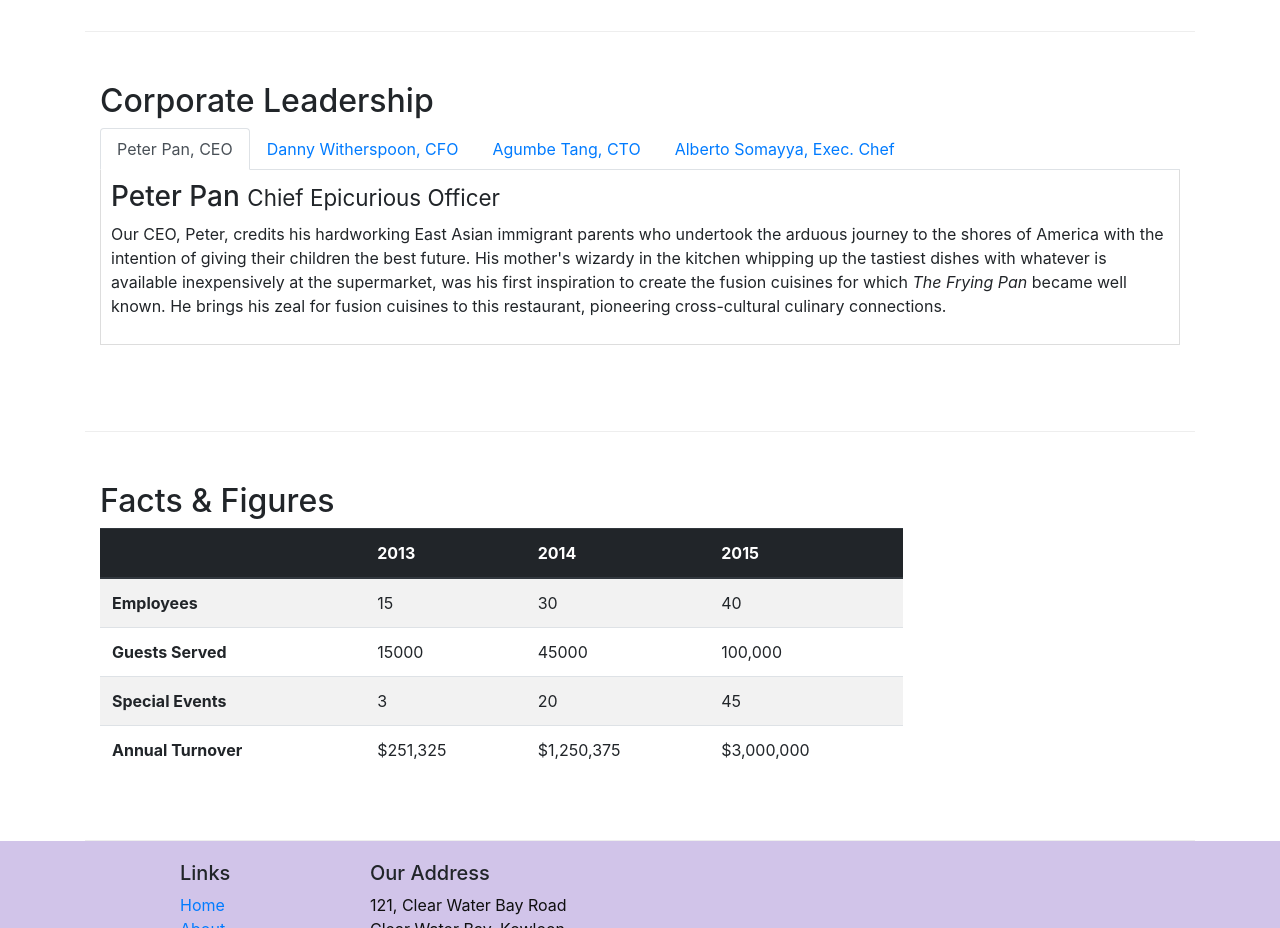
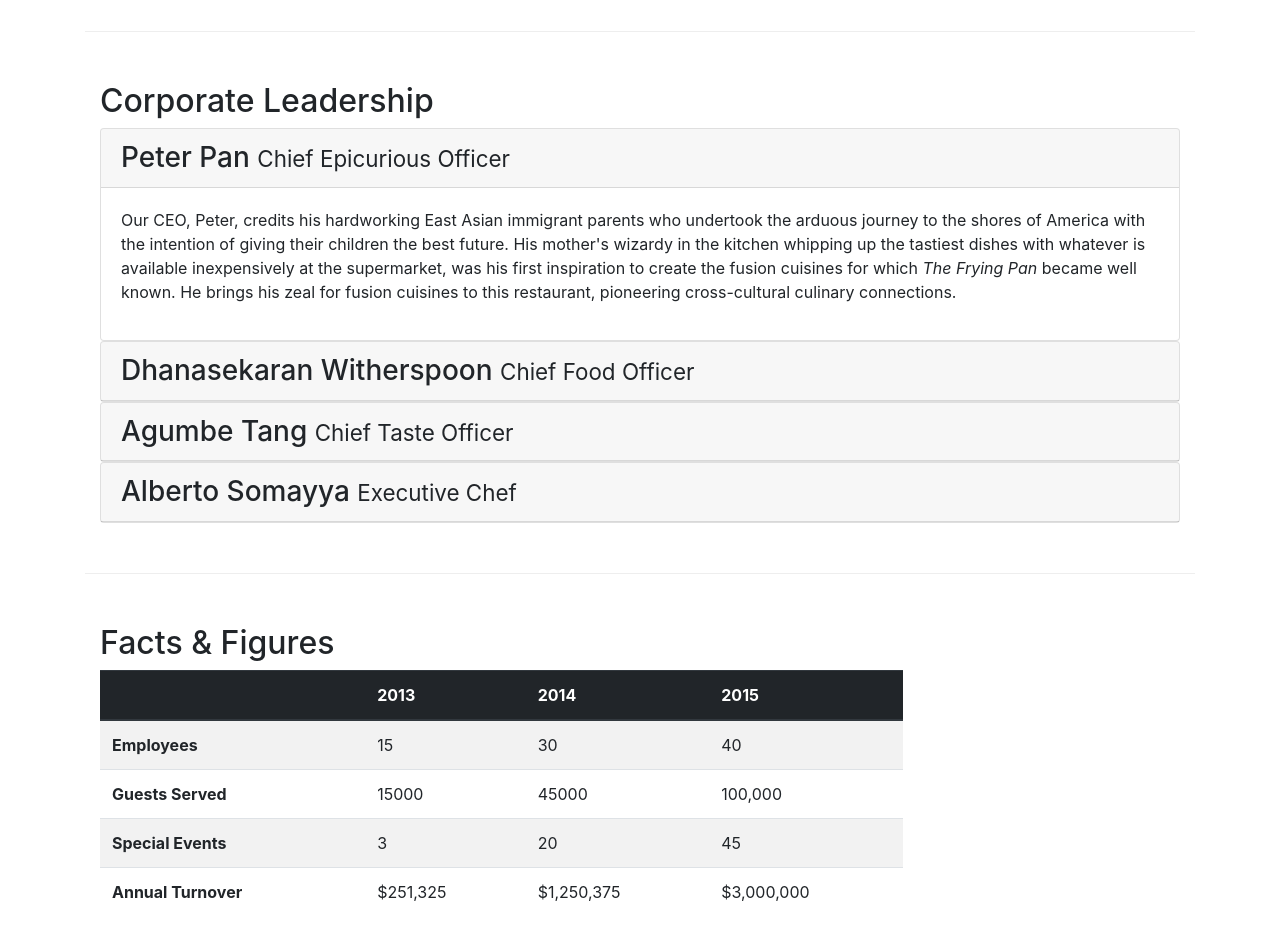
Before and after one commit to meAmitPatil/test, a website: page aboutus.html in a window 1280 px wide. Shown: the part 940-1868 px from the top of the page. Drawn offline with nearby package versions, Linux system fonts and the light colour scheme.

Commit message:
accordion

```diff
--- a/aboutus.html
+++ b/aboutus.html
@@ -105,43 +105,61 @@
             <div class="col-12">
                 <h2>Corporate Leadership</h2>
 
-
-                <ul class="nav nav-tabs">
-                    <li class="nav-item">
-                        <a class="nav-link active" href="#peter" role="tab" data-toggle="tab">Peter Pan, CEO</a>
-                    </li>
-                    <li class="nav-item">
-                        <a class="nav-link" href="#danny" role="tab" data-toggle="tab">Danny Witherspoon, CFO</a>
-                    </li>
-                    <li class="nav-item">
-                        <a class="nav-link" href="#agumbe" role="tab" data-toggle="tab">Agumbe Tang, CTO</a>
-                    </li>
-                    <li class="nav-item">
-                        <a class="nav-link" href="#alberto" role="tab" data-toggle="tab">Alberto Somayya, Exec. Chef</a>
-                    </li>
-                </ul>
-
-
-
-                <div class="tab-content">
-                    <div role="tabpanel" class="tab-pane fade show active" id="peter">
-                        <h3>Peter Pan <small>Chief Epicurious Officer</small></h3>
-                        <p class="d-none d-sm-block">Our CEO, Peter, credits his hardworking East Asian immigrant parents who undertook the arduous journey to the shores of America with the intention of giving their children the best future. His mother's wizardy in the kitchen whipping up the tastiest dishes with whatever is available inexpensively at the supermarket, was his first inspiration to create the fusion cuisines for which <em>The Frying Pan</em> became well known. He brings his zeal for fusion cuisines to this restaurant, pioneering cross-cultural culinary connections.</p>
+                <div id="accordion">
+                    <div class="card">
+                        <div class="card-header" role="tab" id="peterhead">
+                            <h3 class="mb-0">
+                               <a data-toggle="collapse" data-target="#peter"> Peter Pan <small>Chief Epicurious Officer</small>
+                               </a>
+                            </h3>
+                        </div>
+                            <div role="tabpanel" class="collapse show" id="peter" data-parent="#accordion">
+                                <div class="card-body">
+                                    <p class="d-none d-sm-block">Our CEO, Peter, credits his hardworking East Asian immigrant parents who undertook the arduous journey to the shores of America with the intention of giving their children the best future. His mother's wizardy in the kitchen whipping up the tastiest dishes with whatever is available inexpensively at the supermarket, was his first inspiration to create the fusion cuisines for which <em>The Frying Pan</em> became well known. He brings his zeal for fusion cuisines to this restaurant, pioneering cross-cultural culinary connections.</p>
+                                </div>
+                            </div>
                     </div>
 
-                    <div role="tabpanel" class="tab-pane fade" id="danny">
-                        <h3>Dhanasekaran Witherspoon <small>Chief Food Officer</small></h3>
-                        <p class="d-none d-sm-block">Our CFO, Danny, as he is affectionately referred to by his colleagues, comes from a long established family tradition in farming and produce. His experiences growing up on a farm in the Australian outback gave him great appreciation for varieties of food sources. As he puts it in his own words, <em>Everything that runs, wins, and everything that stays, pays!</em></p>
+                    <div class="card">
+                        <div class="card-header" role="tab" id="dannyhead">
+                            <h3 class="mb-0">
+                               <a data-toggle="collapse" data-target="#danny"> Dhanasekaran Witherspoon <small> Chief Food Officer </small>
+                               </a>
+                            </h3>
+                        </div>
+                            <div class="collapse" id="danny" data-parent="#accordion">
+                                <div class="card-body">
+                                    <p class="d-none d-sm-block">Our CFO, Danny, as he is affectionately referred to by his colleagues, comes from a long established family tradition in farming and produce. His experiences growing up on a farm in the Australian outback gave him great appreciation for varieties of food sources. As he puts it in his own words, <em>Everything that runs, wins, and everything that stays, pays!</em></p>
+                                </div>
+                            </div>
                     </div>
 
-                    <div role="tabpanel" class="tab-pane fade" id="agumbe">
-                       <h3>Agumbe Tang <small>Chief Taste Officer</small></h3>
-                        <p class="d-none d-sm-block">Blessed with the most discerning gustatory sense, Agumbe, our CTO, personally ensures that every dish that we serve meets his exacting tastes. Our chefs dread the tongue lashing that ensues if their dish does not meet his exacting standards. He lives by his motto, <em>You click only if you survive my lick.</em></p>
+                    <div class="card">
+                        <div class="card-header" role="tab" id="agumbehead">
+                            <h3 class="mb-0">
+                               <a data-toggle="collapse" data-target="#agumbe"> Agumbe Tang <small> Chief Taste Officer </small>
+                               </a>
+                            </h3>
+                        </div>
+                            <div class="collapse" id="agumbe" data-parent="#accordion">
+                                <div class="card-body">
+                                    <p class="d-none d-sm-block">Blessed with the most discerning gustatory sense, Agumbe, our CTO, personally ensures that every dish that we serve meets his exacting tastes. Our chefs dread the tongue lashing that ensues if their dish does not meet his exacting standards. He lives by his motto, <em>You click only if you survive my lick.</em></p>
+                                </div>
+                            </div>
                     </div>
 
-                    <div role="tabpanel" class="tab-pane fade" id="alberto">
-                        <h3>Alberto Somayya <small>Executive Chef</small></h3>
-                        <p class="d-none d-sm-block">Award winning three-star Michelin chef with wide International experience having worked closely with whos-who in the culinary world, he specializes in creating mouthwatering Indo-Italian fusion experiences. He says, <em>Put together the cuisines from the two craziest cultures, and you get a winning hit! Amma Mia!</em></p>
+                    <div class="card">
+                        <div class="card-header" role="tab" id="albertohead">
+                            <h3 class="mb-0">
+                               <a data-toggle="collapse" data-target="#alberto"> Alberto Somayya <small> Executive Chef </small>
+                               </a>
+                            </h3>
+                        </div>
+                            <div class="collapse" id="alberto" data-parent="#accordion">
+                                <div class="card-body">
+                                    <p class="d-none d-sm-block">Award winning three-star Michelin chef with wide International experience having worked closely with whos-who in the culinary world, he specializes in creating mouthwatering Indo-Italian fusion experiences. He says, <em>Put together the cuisines from the two craziest cultures, and you get a winning hit! Amma Mia!</em></p>
+                                </div>
+                            </div>
                     </div>
                 </div>
             </div>
```
